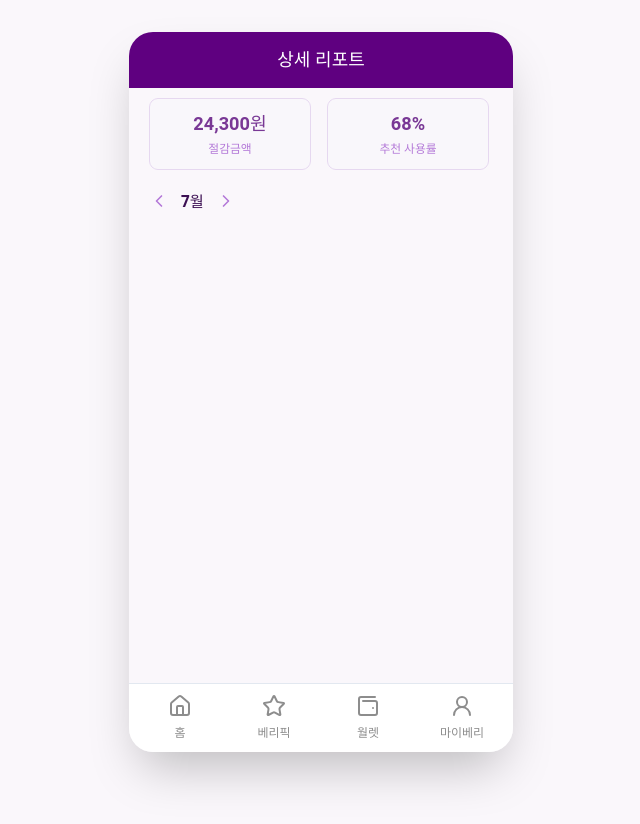
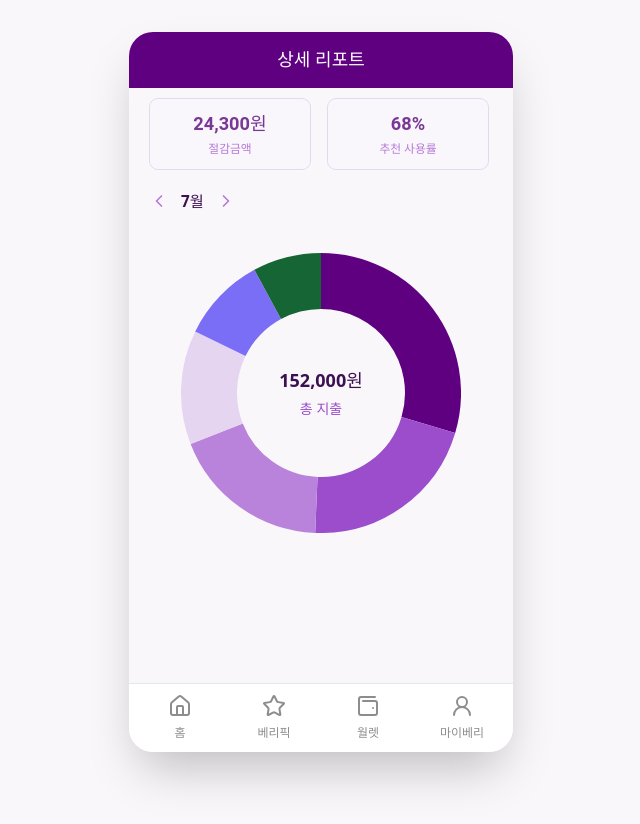
Before and after one commit to BerryPing/berryselect-frontend, a React (Vite) app: page /report in a window 1280 px wide. Shown: the top 824 px of the page, without its empty margins (319-959 px from the left). Built offline with nearby package versions, Linux system fonts and the light colour scheme; no server answers.

Commit message:
:sparkles: 도넛차트 UI 완성

```diff
--- a/src/components/report/DonutSection/DonutChart.tsx
+++ b/src/components/report/DonutSection/DonutChart.tsx
@@ -0,0 +1,200 @@
+import React, { useEffect, useRef } from 'react';
+import * as Chart from 'chart.js';
+
+// Chart.js 필요한 컴포넌트들 등록
+Chart.Chart.register(
+    Chart.ArcElement,
+    Chart.Tooltip,
+    Chart.Legend,
+    Chart.DoughnutController
+);
+
+interface CategoryData {
+    name: string;
+    value: number;
+    color: string;
+}
+
+interface DonutChartProps {
+    data?: CategoryData[];
+    size?: number;
+    centerText?: string;
+}
+
+const DonutChart: React.FC<DonutChartProps> = ({
+                                                   data = [
+                                                       { name: '식비', value: 45000, color: '#5F0080' },
+                                                       { name: '교통비', value: 32000, color: '#9B4DCC' },
+                                                       { name: '쇼핑', value: 28000, color: '#B983DB' },
+                                                       { name: '문화생활', value: 20000, color: '#E5D5F0' },
+                                                       { name: '의료비', value: 15000, color: '#7B6EF6' },
+                                                       { name: '기타', value: 12000, color: '#166534' }
+                                                   ],
+                                                   size = 300,
+                                                   centerText
+                                               }) => {
+    const canvasRef = useRef<HTMLCanvasElement>(null);
+    const chartRef = useRef<Chart.Chart | null>(null);
+
+    useEffect(() => {
+        if (!canvasRef.current) return;
+
+        // 기존 차트가 있으면 제거
+        if (chartRef.current) {
+            chartRef.current.destroy();
+        }
+
+        const ctx = canvasRef.current.getContext('2d');
+        if (!ctx) return;
+
+        // 총합 계산
+        const total = data.reduce((sum, item) => sum + item.value, 0);
+
+        chartRef.current = new Chart.Chart(ctx, {
+            type: 'doughnut',
+            data: {
+                labels: data.map(item => item.name),
+                datasets: [{
+                    data: data.map(item => item.value),
+                    backgroundColor: data.map(item => item.color),
+                    borderWidth: 0,
+                    hoverBorderWidth: 3,
+                    hoverBorderColor: '#ffffff'
+                }]
+            },
+            options: {
+                responsive: true,
+                maintainAspectRatio: false,
+                cutout: '60%', // 도넛 구멍 크기 (60%로 설정)
+                plugins: {
+                    legend: {
+                        display: false // 기본 범례 숨김
+                    },
+                    tooltip: {
+                        enabled: true,
+                        backgroundColor: 'rgba(60, 16, 83, 0.9)',
+                        titleColor: '#ffffff',
+                        bodyColor: '#ffffff',
+                        borderColor: 'var(--theme-secondary)',
+                        borderWidth: 1,
+                        cornerRadius: 8,
+                        padding: 12,
+                        displayColors: true,
+                        callbacks: {
+                            title: function(context) {
+                                return context[0].label || '';
+                            },
+                            label: function(context) {
+                                const value = context.parsed;
+                                const percentage = ((value / total) * 100).toFixed(1);
+                                return [
+                                    `금액: ${value.toLocaleString()}원`,
+                                    `비율: ${percentage}%`
+                                ];
+                            }
+                        }
+                    }
+                },
+                interaction: {
+                    intersect: false,
+                    mode: 'index' as const
+                },
+                animation: {
+                    animateRotate: true,
+                    animateScale: false,
+                    duration: 800
+                },
+                onHover: (_event, elements) => {
+                    if (canvasRef.current) {
+                        canvasRef.current.style.cursor = elements.length > 0 ? 'pointer' : 'default';
+                    }
+                }
+            }
+        });
+
+        return () => {
+            if (chartRef.current) {
+                chartRef.current.destroy();
+            }
+        };
+    }, [data]);
+
+    return (
+        <div style={{
+            display: 'flex',
+            flexDirection: 'column',
+            alignItems: 'center',
+            width: '100%'
+        }}>
+            <div style={{
+                position: 'relative',
+                width: size,
+                height: size
+            }}>
+                <canvas
+                    ref={canvasRef}
+                    style={{
+                        maxWidth: '100%',
+                        maxHeight: '100%'
+                    }}
+                />
+
+                {/* 중앙 텍스트 */}
+                {centerText && (
+                    <div style={{
+                        position: 'absolute',
+                        top: '50%',
+                        left: '50%',
+                        transform: 'translate(-50%, -50%)',
+                        textAlign: 'center',
+                        pointerEvents: 'none'
+                    }}>
+                        <div style={{
+                            fontSize: 18,
+                            fontWeight: '700',
+                            color: 'var(--theme-text)',
+                            fontFamily: 'inherit'
+                        }}>
+                            {centerText}
+                        </div>
+                        <div style={{
+                            fontSize: 14,
+                            color: 'var(--theme-text-light)',
+                            fontFamily: 'inherit',
+                            marginTop: 4
+                        }}>
+                            총 지출
+                        </div>
+                    </div>
+                )}
+            </div>
+        </div>
+    );
+};
+
+// 사용 예시 컴포넌트
+export const DonutChartExample: React.FC = () => {
+    const sampleData = [
+        { name: '식비', value: 45000, color: '#5F0080' },
+        { name: '교통비', value: 32000, color: '#9B4DCC' },
+        { name: '쇼핑', value: 28000, color: '#B983DB' },
+        { name: '문화생활', value: 20000, color: '#E5D5F0' },
+        { name: '의료비', value: 15000, color: '#7B6EF6' },
+        { name: '기타', value: 12000, color: '#166534' }
+    ];
+
+    const total = sampleData.reduce((sum, item) => sum + item.value, 0);
+
+    return (
+        <div style={{ padding: 20 }}>
+            <h3 style={{ marginBottom: 20 }}>카테고리별 지출 현황</h3>
+            <DonutChart
+                data={sampleData}
+                size={300}
+                centerText={`${total.toLocaleString()}원`}
+            />
+        </div>
+    );
+};
+
+export default DonutChart;
--- a/src/pages/Report/ReportPage.tsx
+++ b/src/pages/Report/ReportPage.tsx
@@ -3,6 +3,7 @@ import { useState } from "react";
 import Header from "@/components/layout/Header.tsx";
 import StatCard from "@/components/report/StatCard.tsx";
 import MonthNavigator from "@/components/report/MonthNavigator.tsx";
+import DonutChart from "@/components/report/DonutSection/DonutChart.tsx";
 
 const ReportPage = () => {
     const [selectedMonth, setSelectedMonth] = useState('7월');
@@ -12,6 +13,18 @@ const ReportPage = () => {
         console.log(`선택된 날짜: ${year}년 ${month}월`);
         // 여기서 선택된 년월에 따라 리포트 데이터를 다시 불러오는 로직 추가
     };
+
+    // 카테고리별 지출 데이터 (백엔드 연동 시 API에서 받아올 데이터)
+    const categoryData = [
+        { name: '식비', value: 45000, color: '#5F0080' },
+        { name: '교통비', value: 32000, color: '#9B4DCC' },
+        { name: '쇼핑', value: 28000, color: '#B983DB' },
+        { name: '문화생활', value: 20000, color: '#E5D5F0' },
+        { name: '의료비', value: 15000, color: '#7B6EF6' },
+        { name: '기타', value: 12000, color: '#166534' }
+    ];
+
+    const totalAmount = categoryData.reduce((sum, item) => sum + item.value, 0);
 
     return (
         <>
@@ -39,6 +52,17 @@ const ReportPage = () => {
                     onMonthChange={handleMonthChange}
                 />
             </div>
+
+            {/* 도넛차트 영역 */}
+            <div style={{
+                padding: "30px 20px 20px 20px"
+            }}>
+                <DonutChart
+                    data={categoryData}
+                    size={280}
+                    centerText={`${totalAmount.toLocaleString()}원`}
+                />
+            </div>
         </>
     );
 };
```
Also changed, not shown: src/components/report/DonutSection/DonutChartCard.tsx (deleted).
